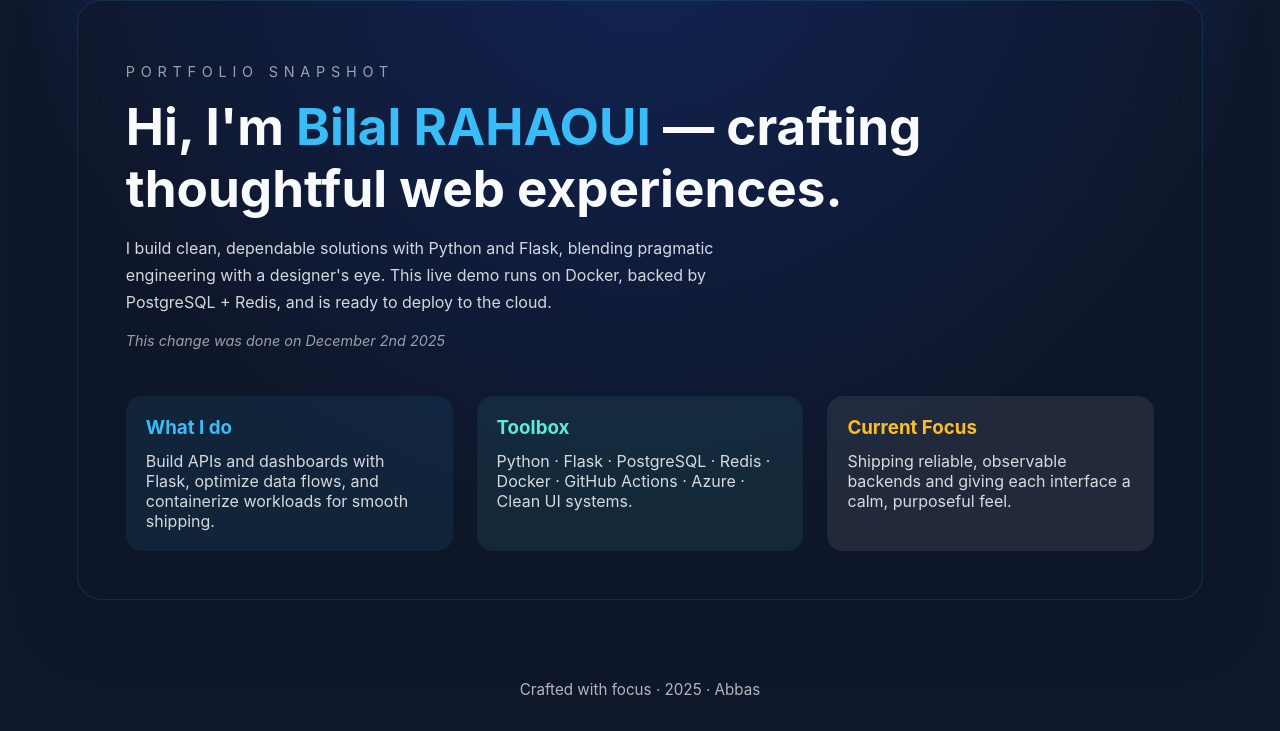
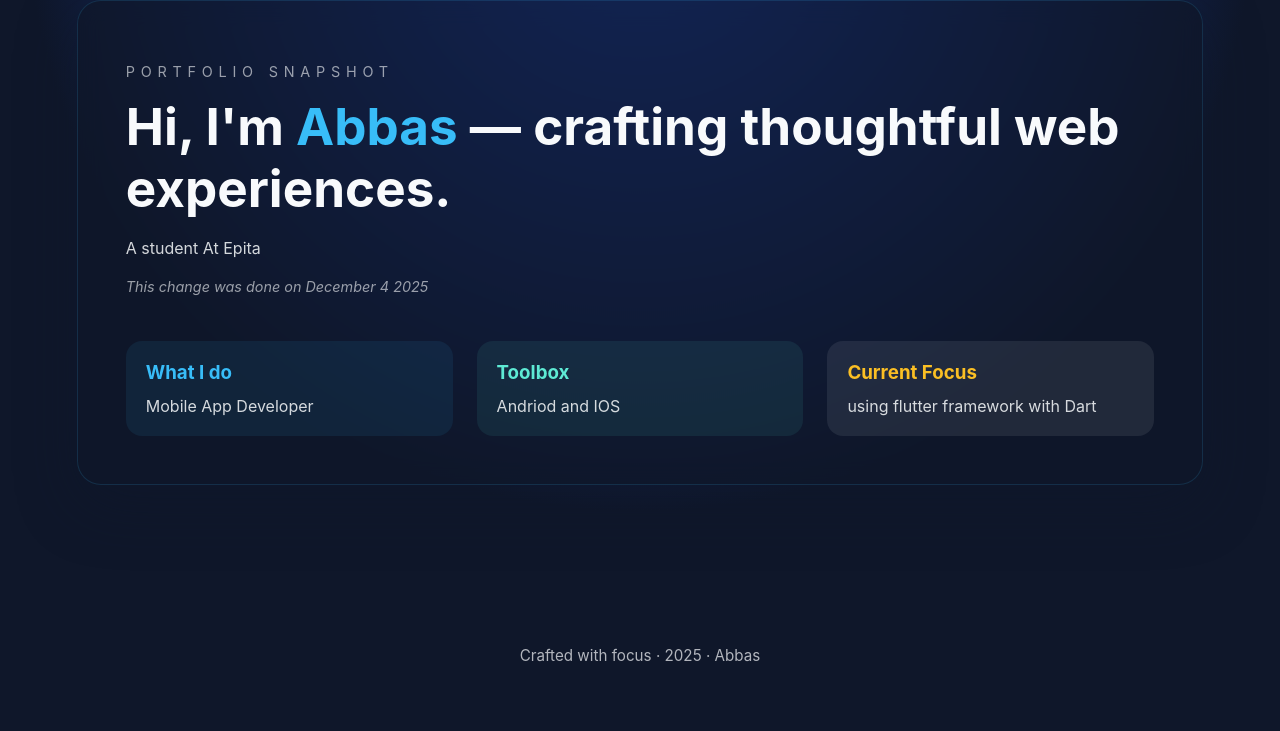
Before and after one commit to nsyedmuntazirabbas/FlaskWebApp1, a Flask app: page / in a window 1280 px wide. Shown: the part 103-834 px from the top of the page. After the commit the page ends 765 px from the top, so only its background shows below. Run offline with Flask 2, Linux system fonts and the light colour scheme; some libraries are stand-ins or nearby versions.

Commit message:
Update index.html

```diff
--- a/flask_devops_app/FlaskWebProject1/templates/index.html
+++ b/flask_devops_app/FlaskWebProject1/templates/index.html
@@ -5,14 +5,13 @@
     <div>
         <p style="text-transform: uppercase; letter-spacing: 0.4em; color: rgba(248,250,252,0.6); font-size: 0.9rem;">PORTFOLIO SNAPSHOT</p>
         <h1 style="font-size: clamp(2rem, 4vw, 3.5rem); margin: 0 0 1rem;">
-            Hi, I'm <span style="color: var(--accent);">Bilal RAHAOUI</span> — crafting thoughtful web experiences.
+            Hi, I'm <span style="color: var(--accent);">Abbas</span> — crafting thoughtful web experiences.
         </h1>
         <p style="max-width: 620px; line-height: 1.7; color: rgba(248,250,252,0.85);">
-            I build clean, dependable solutions with Python and Flask, blending pragmatic engineering with a designer's eye.
-            This live demo runs on Docker, backed by PostgreSQL + Redis, and is ready to deploy to the cloud.
+            A student At Epita
         </p>
         <p style="margin-top: 1rem; font-size: 0.9rem; color: rgba(248,250,252,0.6); font-style: italic;">
-            This change was done on December 2nd 2025
+            This change was done on December 4 2025
         </p>
     </div>
 
@@ -20,19 +19,19 @@
         <article style="background: rgba(56, 189, 248, 0.08); border-radius: 1rem; padding: 1.25rem;">
             <h3 style="margin: 0 0 0.75rem; color: var(--accent);">What I do</h3>
             <p style="margin: 0; color: rgba(248,250,252,0.85);">
-                Build APIs and dashboards with Flask, optimize data flows, and containerize workloads for smooth shipping.
+                Mobile App Developer
             </p>
         </article>
         <article style="background: rgba(94, 234, 212, 0.08); border-radius: 1rem; padding: 1.25rem;">
             <h3 style="margin: 0 0 0.75rem; color: #5eead4;">Toolbox</h3>
             <p style="margin: 0; color: rgba(248,250,252,0.85);">
-                Python · Flask · PostgreSQL · Redis · Docker · GitHub Actions · Azure · Clean UI systems.
+                Andriod and IOS
             </p>
         </article>
         <article style="background: rgba(248, 250, 252, 0.08); border-radius: 1rem; padding: 1.25rem;">
             <h3 style="margin: 0 0 0.75rem; color: #fbbf24;">Current Focus</h3>
             <p style="margin: 0; color: rgba(248,250,252,0.85);">
-                Shipping reliable, observable backends and giving each interface a calm, purposeful feel.
+                using flutter framework with Dart
             </p>
         </article>
     </div>
```
